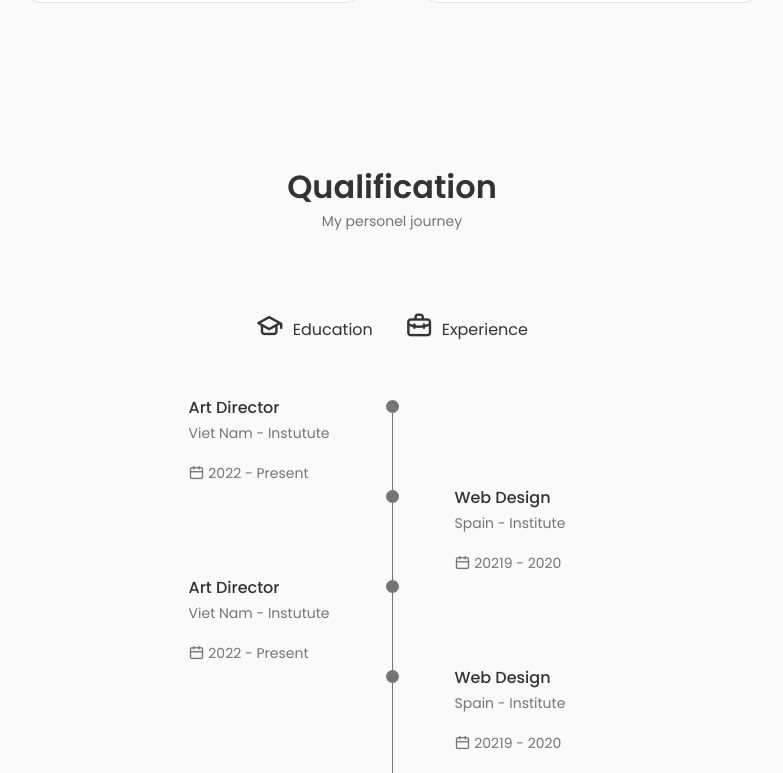
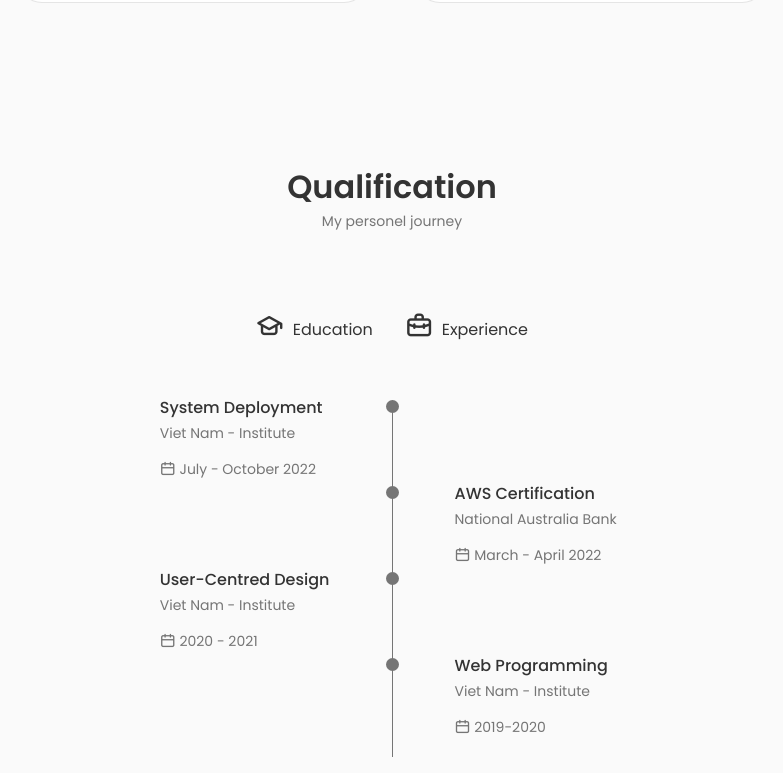
Before and after one commit to huynguyen2709/poforlio-project, a React (Create React App) app: page / in a window 1280 px wide. Shown: the part 2006-2779 px from the top of the page, without its empty margins (248-1031 px from the left). Built offline with nearby package versions, Linux system fonts and the light colour scheme.

Commit message:
update personal info in qualification section

```diff
--- a/src/components/qualification/Qualification.jsx
+++ b/src/components/qualification/Qualification.jsx
@@ -39,12 +39,12 @@ const Qualification = () => {
           <QualificationContentEdu isActive={isActive}>
             <QualificationData>
               <div>
-                <QualificationTitle>Art Director</QualificationTitle>
+                <QualificationTitle>System Deployment</QualificationTitle>
                 <QualificationSubTitle>
-                  Viet Nam - Instutute
+                  Viet Nam - Institute
                 </QualificationSubTitle>
                 <QualificationCalendar>
-                  <i className="uil uil-calender"></i> 2022 - Present
+                  <i className="uil uil-calender"></i> July - October 2022
                 </QualificationCalendar>
               </div>
 
@@ -63,22 +63,24 @@ const Qualification = () => {
               </div>
 
               <div>
-                <QualificationTitle>Web Design</QualificationTitle>
-                <QualificationSubTitle>Spain - Institute</QualificationSubTitle>
+                <QualificationTitle>AWS Certification</QualificationTitle>
+                <QualificationSubTitle>
+                  National Australia Bank
+                </QualificationSubTitle>
                 <QualificationCalendar>
-                  <i className="uil uil-calender"></i> 20219 - 2020
+                  <i className="uil uil-calender"></i> March - April 2022
                 </QualificationCalendar>
               </div>
             </QualificationData>
 
             <QualificationData>
               <div>
-                <QualificationTitle>Art Director</QualificationTitle>
+                <QualificationTitle>User-Centred Design</QualificationTitle>
                 <QualificationSubTitle>
-                  Viet Nam - Instutute
+                  Viet Nam - Institute
                 </QualificationSubTitle>
                 <QualificationCalendar>
-                  <i className="uil uil-calender"></i> 2022 - Present
+                  <i className="uil uil-calender"></i> 2020 - 2021
                 </QualificationCalendar>
               </div>
 
@@ -97,10 +99,12 @@ const Qualification = () => {
               </div>
 
               <div>
-                <QualificationTitle>Web Design</QualificationTitle>
-                <QualificationSubTitle>Spain - Institute</QualificationSubTitle>
+                <QualificationTitle>Web Programming</QualificationTitle>
+                <QualificationSubTitle>
+                  Viet Nam - Institute
+                </QualificationSubTitle>
                 <QualificationCalendar>
-                  <i className="uil uil-calender"></i> 20219 - 2020
+                  <i className="uil uil-calender"></i> 2019-2020
                 </QualificationCalendar>
               </div>
             </QualificationData>
@@ -109,12 +113,12 @@ const Qualification = () => {
           <QualificationContentExp isActive={isActive}>
             <QualificationData>
               <div>
-                <QualificationTitle>Art Director</QualificationTitle>
+                <QualificationTitle>Full-stack Developer</QualificationTitle>
                 <QualificationSubTitle>
-                  Viet Nam - Instutute
+                  National Australia Bank
                 </QualificationSubTitle>
                 <QualificationCalendar>
-                  <i className="uil uil-calender"></i> 2022 - Present
+                  <i className="uil uil-calender"></i> Dec 2021 - Present
                 </QualificationCalendar>
               </div>
 
@@ -133,45 +137,30 @@ const Qualification = () => {
               </div>
 
               <div>
-                <QualificationTitle>Web Design</QualificationTitle>
-                <QualificationSubTitle>Spain - Institute</QualificationSubTitle>
+                <QualificationTitle>NAB Capstone</QualificationTitle>
+                <QualificationSubTitle>
+                  National Australia Bank
+                </QualificationSubTitle>
                 <QualificationCalendar>
-                  <i className="uil uil-calender"></i> 20219 - 2020
+                  <i className="uil uil-calender"></i> Dec 2021 - Mar 2022
                 </QualificationCalendar>
               </div>
             </QualificationData>
 
             <QualificationData>
               <div>
-                <QualificationTitle>Art Director</QualificationTitle>
+                <QualificationTitle>Graduation Thesis</QualificationTitle>
                 <QualificationSubTitle>
                   Viet Nam - Instutute
                 </QualificationSubTitle>
                 <QualificationCalendar>
-                  <i className="uil uil-calender"></i> 2022 - Present
+                  <i className="uil uil-calender"></i> Mar - Oct 2022
                 </QualificationCalendar>
               </div>
 
               <div>
                 <QualificationRounder></QualificationRounder>
                 <QualificationLine></QualificationLine>
-              </div>
-            </QualificationData>
-
-            <QualificationData>
-              <div></div>
-
-              <div>
-                <QualificationRounder></QualificationRounder>
-                <QualificationLine></QualificationLine>
-              </div>
-
-              <div>
-                <QualificationTitle>Web Design</QualificationTitle>
-                <QualificationSubTitle>Spain - Institute</QualificationSubTitle>
-                <QualificationCalendar>
-                  <i className="uil uil-calender"></i> 20219 - 2020
-                </QualificationCalendar>
               </div>
             </QualificationData>
           </QualificationContentExp>
@@ -205,6 +194,9 @@ const ButtonLink = styled.div`
   :hover {
     color: #000000;
   }
+  @media screen and (max-width: 576px) {
+    margin: 0 0.75rem;
+  }
 `;
 
 const QualificationSections = styled.div`
@@ -234,7 +226,7 @@ const QualificationTitle = styled.h3`
 const QualificationSubTitle = styled.span`
   display: inline-block;
   font-size: 0.875rem;
-  margin-bottom: 1rem;
+  margin-bottom: 0.75rem;
 `;
 
 const QualificationCalendar = styled.div`
```
